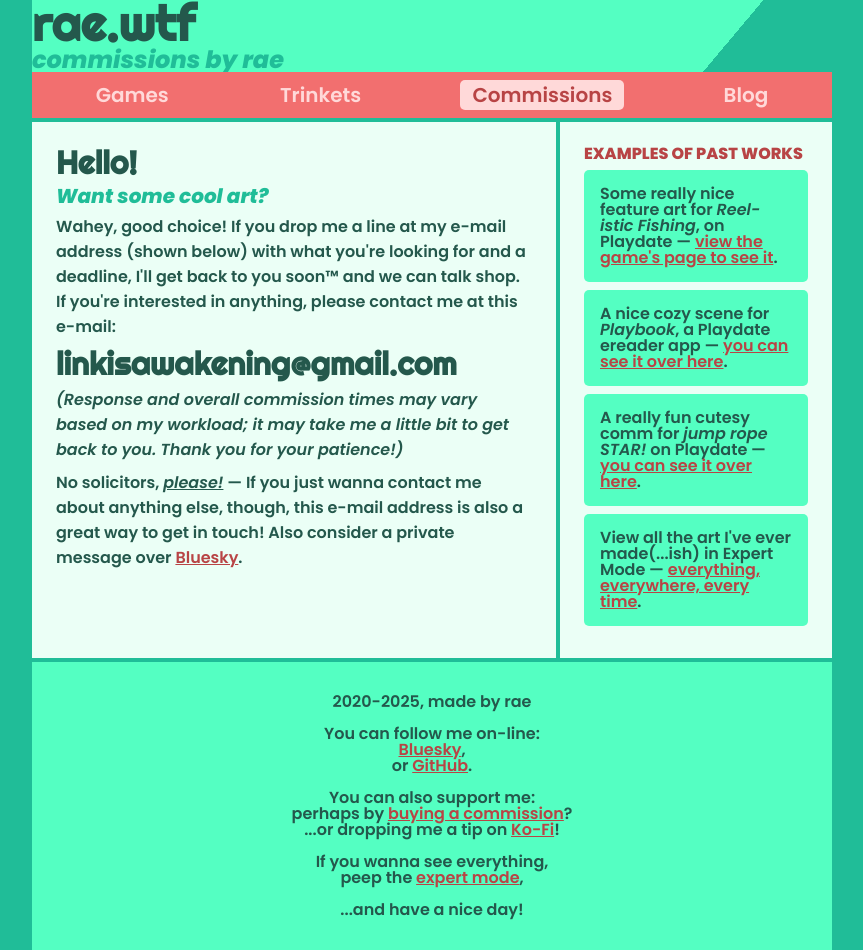
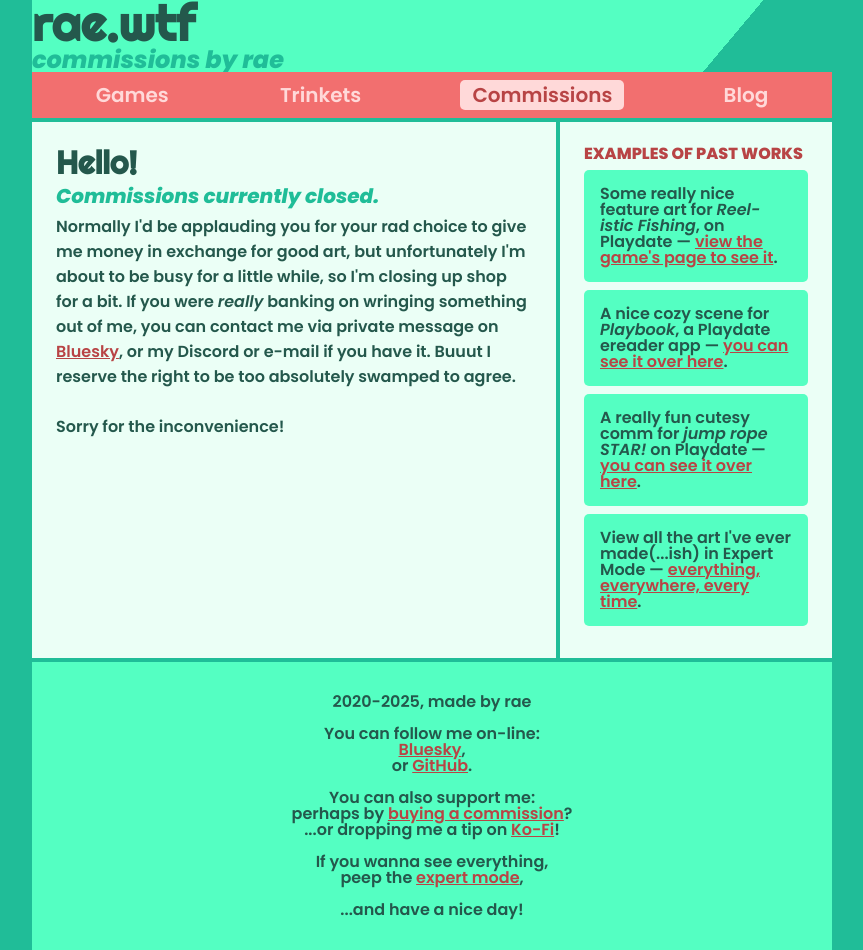
Before and after one commit to raewtf/raewtf.github.io, a Jekyll site: the page commissions/index.html, which Jekyll copies as it is, in a window 1280 px wide. Shown: the whole page, without its empty margins (208-1071 px from the left). Built offline with Jekyll 4.4.1, drawn with Linux system fonts in a browser that asks for light colours.

Commit message:
i'm very silly

```diff
--- a/commissions/index.html
+++ b/commissions/index.html
@@ -40,13 +40,8 @@
 	<div class="sides">
 		<div class="side_left">
 			<h1>Hello!</h1>
-			<h2>Want some cool art?</h2>
-			<p>Wahey, good choice! If you drop me a line at my e-mail address (shown below) with what you're looking for and a deadline, I'll get back to you soon™ and we can talk shop. If you're interested in anything, please contact me at this e-mail:</p>
-			<div style="overflow-x: scroll;">
-				<h1><span>l</span><span>i</span><span>n</span><span>k</span><span>i</span><span>s</span><span>a</span><span>w</span><span>a</span><span>k</span><span>e</span><span>n</span><span>i</span><span>n</span><span>g</span><span>@</span><span>g</span><span>m</span><span>a</span><span>i</span><span>l</span><span>.</span><span>c</span><span>o</span><span>m</span></h1>
-			</div>
-			<p><i>(Response and overall commission times may vary based on my workload; it may take me a little bit to get back to you. Thank you for your patience!)</i></p>
-			<p>No solicitors, <i><u>please!</u></i> — If you just wanna contact me about anything else, though, this e-mail address is also a great way to get in touch! Also consider a private message over <a href="https://bsky.app/profile/rae.wtf">Bluesky</a>.</p>
+			<h2>Commissions currently closed.</h2>
+			<p>Normally I'd be applauding you for your rad choice to give me money in exchange for good art, but unfortunately I'm about to be busy for a little while, so I'm closing up shop for a bit. If you were <i>really</i> banking on wringing something out of me, you can contact me via private message on <a href="https://bsky.app/profile/rae.wtf">Bluesky</a>, or my Discord or e-mail if you have it. Buuut I reserve the right to be too absolutely swamped to agree.<br><br>Sorry for the inconvenience!</p>
 		</div>
 		<div class="side_right">
 			<h3>Examples of past works</h3>
```
